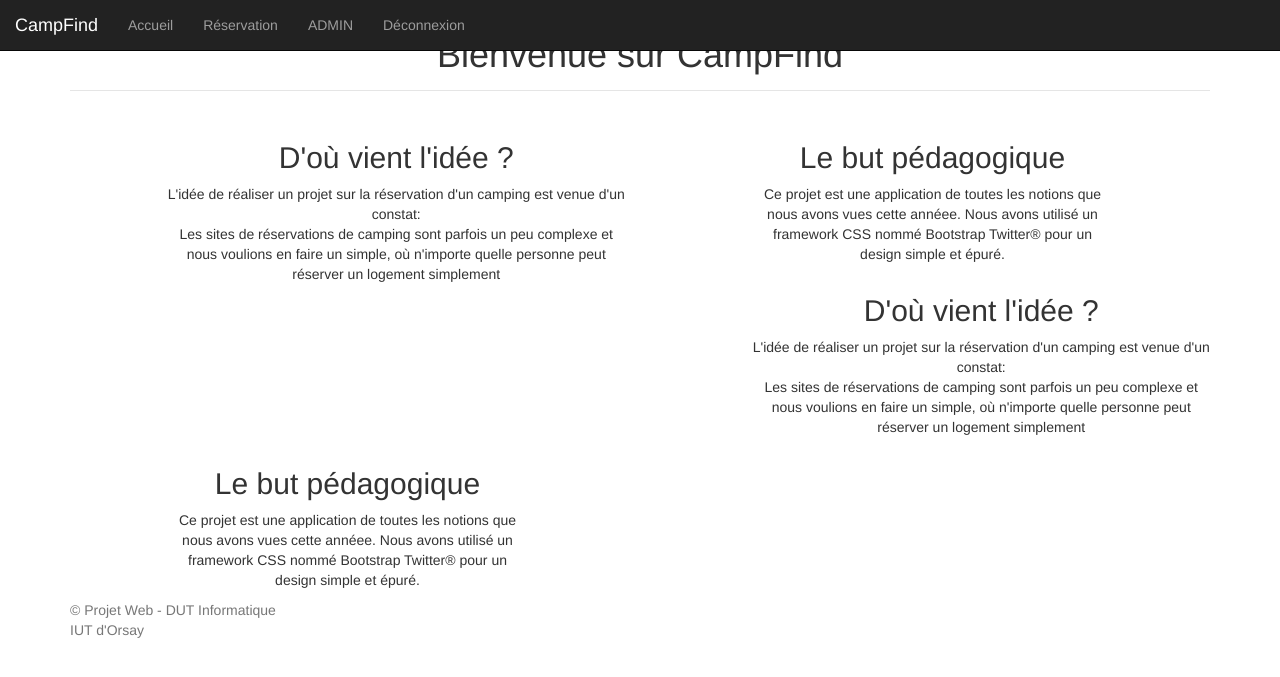
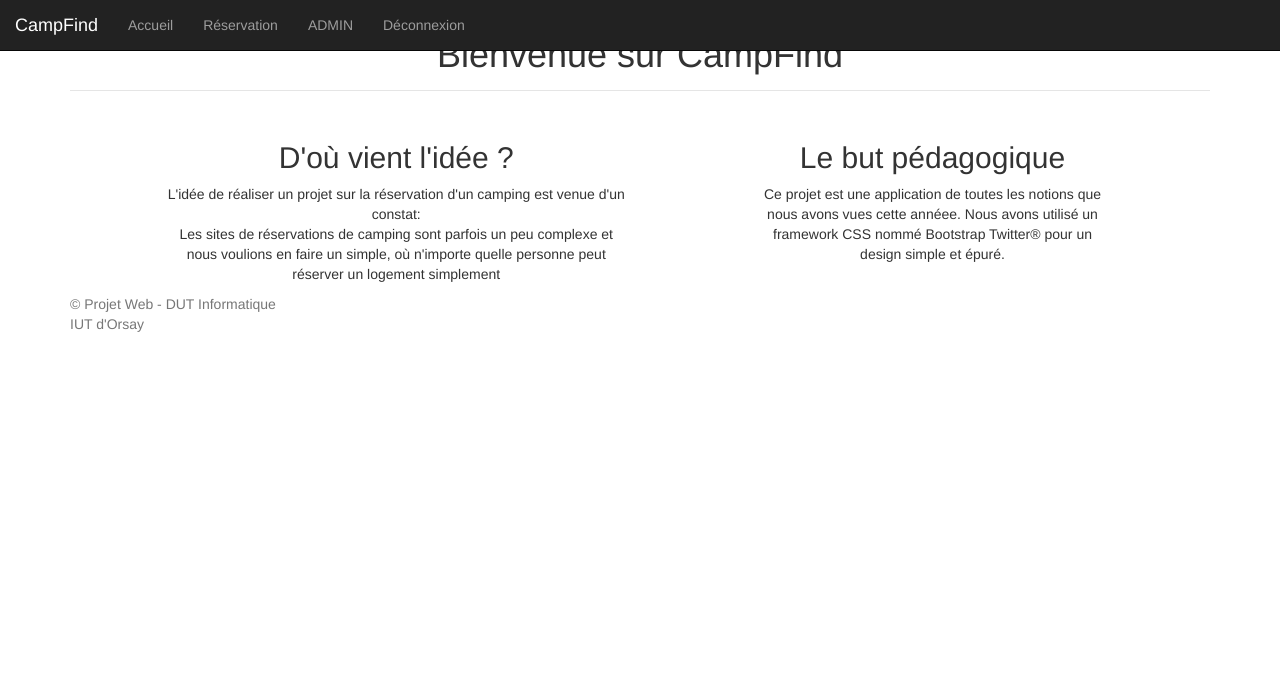
Before and after one commit to RomainQuinaud/WEB, a PHP site: page /infos.php in a window 1280 px wide. Shown: the top 677 px of the page. Run offline with PHP 8.4, Linux system fonts and the light colour scheme; a user stored in the database is signed in; some libraries are stand-ins or nearby versions.

Commit message:
infos maj

```diff
--- a/src/infos.php
+++ b/src/infos.php
@@ -51,20 +51,7 @@ if(!isset($_SESSION['login']))
                     <p> Ce projet est une application de toutes les notions que nous avons vues cette annéee. Nous avons
                         utilisé un framework CSS nommé Bootstrap Twitter® pour un design simple et épuré. </p>
                 </div>
-                <div class="pageBas col-xs-12 col-sm-6 col-md-6 col-lg-5 col-lg-offset-1">
-                    <h2> D'où vient l'idée ? </h2>
 
-                    <p> L'idée de réaliser un projet sur la réservation d'un camping est venue d'un constat: <br>Les
-                        sites
-                        de réservations de camping sont parfois un peu complexe et nous voulions en faire un simple, où
-                        n'importe quelle personne peut réserver un logement simplement </p>
-                </div>
-                <div class="pageBas col-xs-12 col-sm-6 col-md-6 col-lg-4 col-lg-offset-1">
-                    <h2> Le but pédagogique </h2>
-
-                    <p> Ce projet est une application de toutes les notions que nous avons vues cette annéee. Nous avons
-                        utilisé un framework CSS nommé Bootstrap Twitter® pour un design simple et épuré. </p>
-                </div>
             </div>
 
         </div>
```
